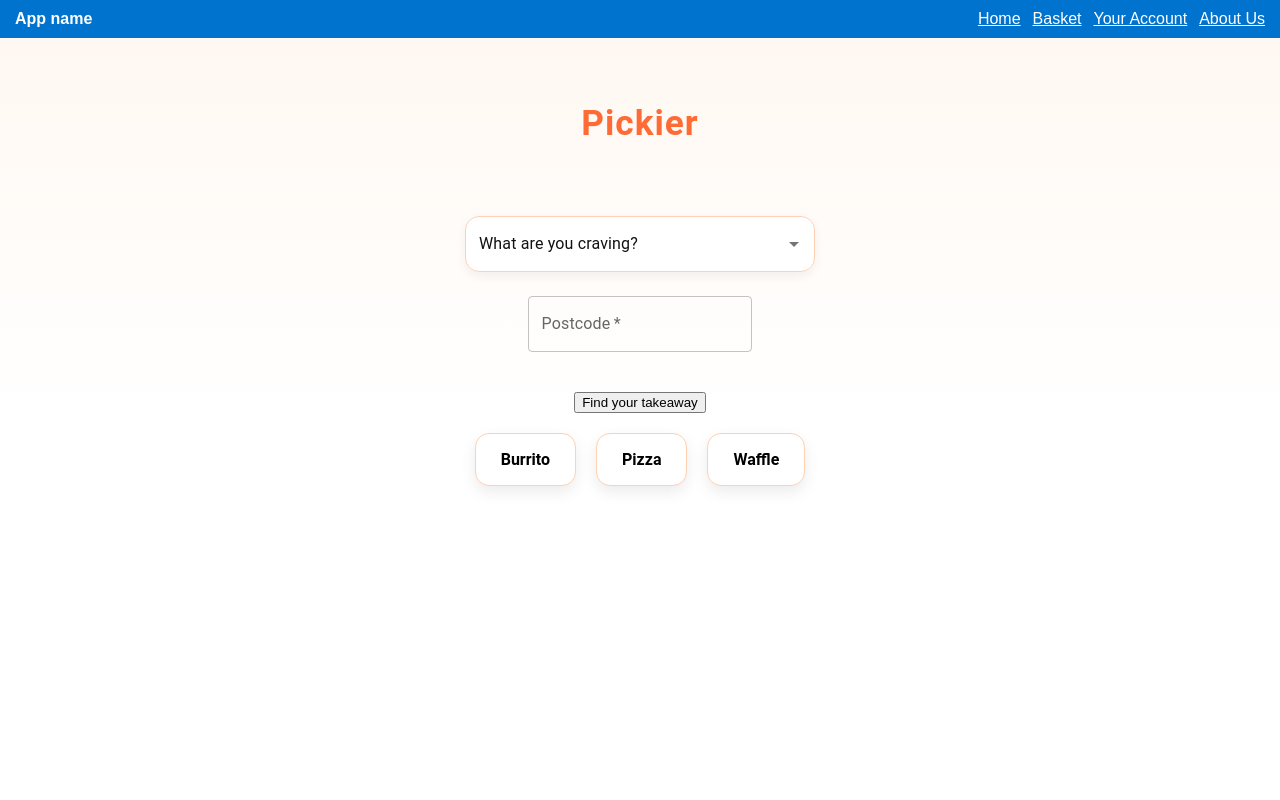
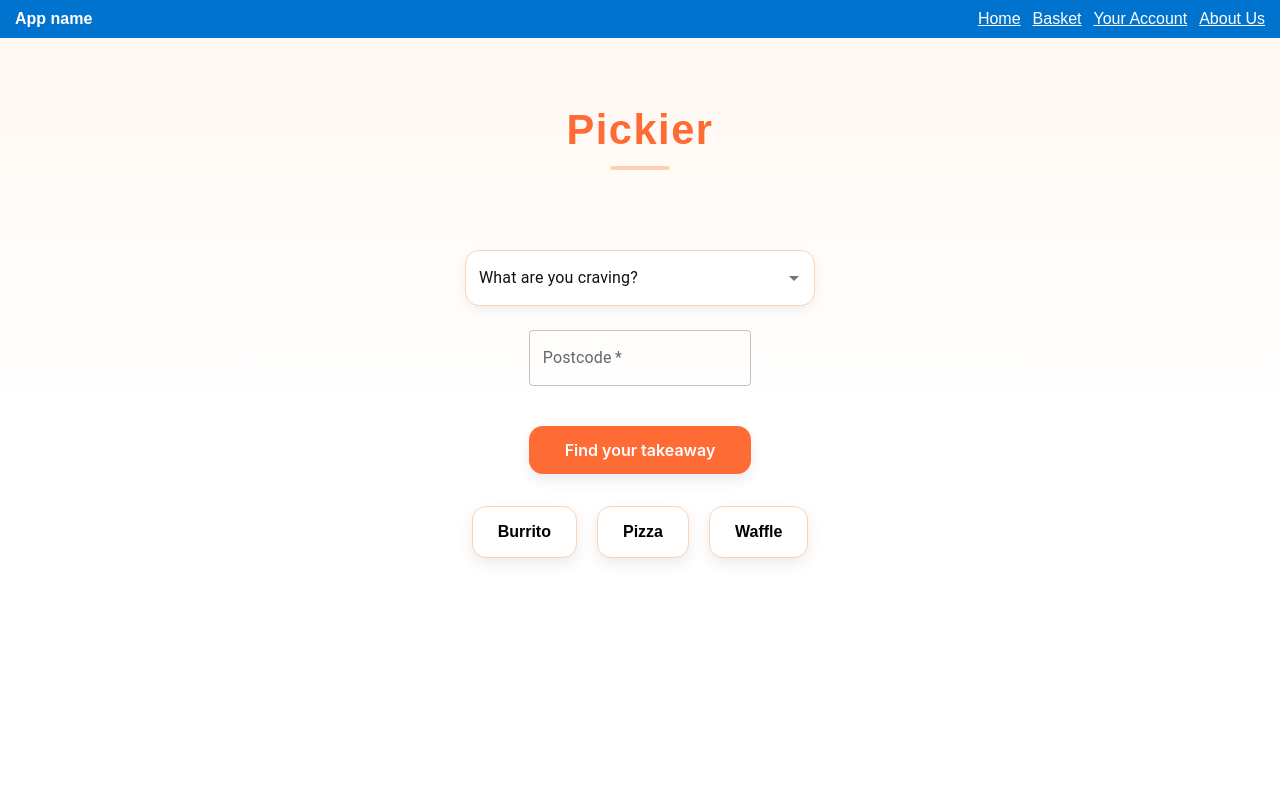
Before and after one commit to mxria-a/CFG-Group5-Project, a React (Create React App) app in the folder frontend/: page / in a window 1280 px wide. Shown: the top 800 px of the page. Built offline with nearby package versions, Linux system fonts and the light colour scheme; no server answers.

Commit message:
Added styling to title and Submit button

```diff
--- a/frontend/src/Pages/Homepage.css
+++ b/frontend/src/Pages/Homepage.css
@@ -10,16 +10,58 @@
     180deg,
     #fff8f2 0%,
     #ffffff 45% );
-    font-family: 'Roboto', cursive;
+    font-family: Arial, sans-serif;
 
 }
 
 .home-title {
-  font-size: 2.2rem;
-  font-weight: 700;
+  font-size: 2.6rem;
+  font-weight: 800;
   color: #ff6b35;
+  margin-bottom: 2.5rem;
+  letter-spacing: 1.5px;
+  position: relative;
+}
+
+.home-title::after {
+  content: "";
+  display: block;
+  width: 60px;
+  height: 4px;
+  background: #ffd1b3;
+  margin: 12px auto 0;
+  border-radius: 2px;
+}
+
+.submit-btn-wrapper {
   margin-bottom: 2rem;
-  letter-spacing: 1px;
+  display: flex;
+  justify-content: center;
+}
+
+.submit-btn-wrapper button {
+  background: #ff6b35;
+  color: #ffffff;
+  font-family: 'Inter', sans-serif;
+  font-weight: 600;
+  font-size: 1rem;
+  padding: 14px 36px;
+  border-radius: 14px; /* match cards & boxes */
+  border: none;
+  cursor: pointer;
+  box-shadow: 0 6px 15px rgba(0, 0, 0, 0.08);
+  transition: transform 0.2s ease, background 0.2s ease, box-shadow 0.2s ease;
+}
+
+.submit-btn-wrapper button:hover {
+  background: #ff3b00;
+  transform: translateY(-3px);
+  box-shadow: 0 8px 20px rgba(0, 0, 0, 0.12);
+}
+
+.submit-btn-wrapper button:active {
+  transform: translateY(0);
+  box-shadow: 0 4px 10px rgba(0, 0, 0, 0.08);
 }
 
 .suggestions-section {
```
